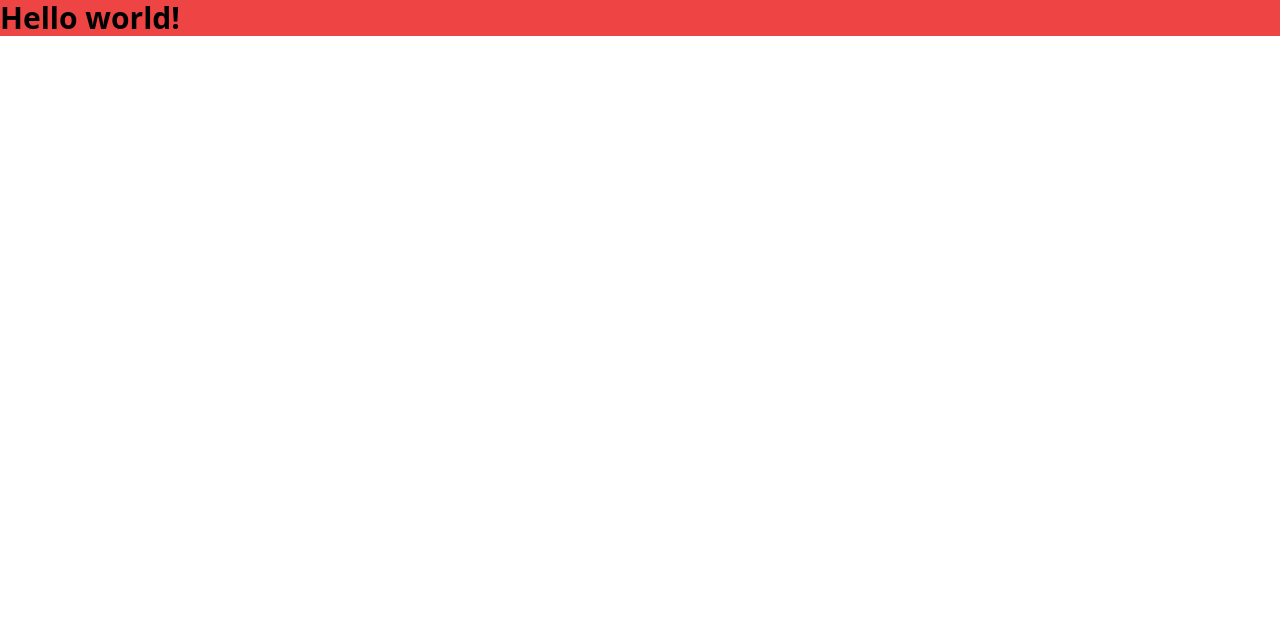
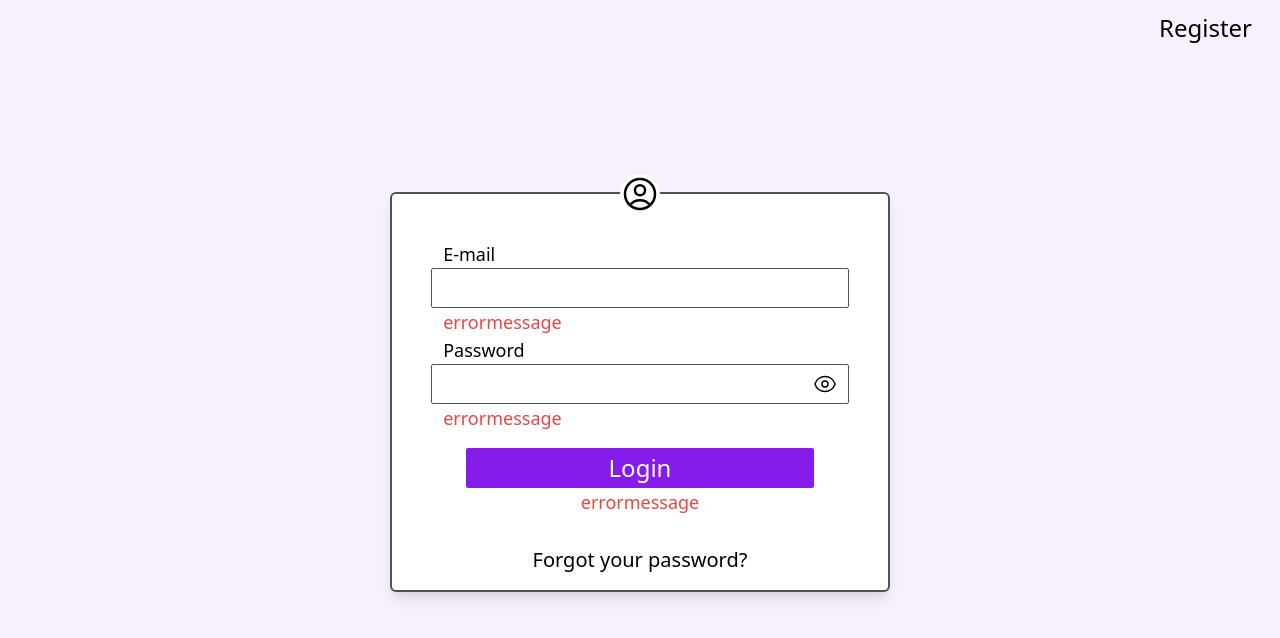
Before and after one commit to ipa21alekssvelvelis/ticket, a React (Create React App) app: page / in a window 1280 px wide. Shown: the top 638 px of the page. Built offline with nearby package versions, Linux system fonts and the light colour scheme.

Commit message:
Made login/register component front-end

```diff
--- a/src/App.js
+++ b/src/App.js
@@ -1,10 +1,10 @@
 
-
+import AccessForms from './components/AccessForms.jsx';
 
 export default function App() {
   return (
-    <h1 className="text-3xl font-bold bg-red-500">
-      Hello world!
-    </h1>
+    <div className="h-screen w-screen flex justify-center align-center items-center bg-[#f7f1fe]">
+      <AccessForms/>
+    </div>
   )
 }
--- /dev/null
+++ b/src/components/AccessForms.jsx
@@ -0,0 +1,83 @@
+import React, { useState } from 'react';
+import PasswordToggle from './PasswordToggle';
+function AccessForms() {
+    const [errors, setErrors] = useState({});
+    const [isLoginForm, setIsLoginForm] = useState(true);
+    const toggleForm = () => {
+        setIsLoginForm(!isLoginForm);
+    };
+
+    const handleSubmitForm = async (e) => {
+        e.preventDefault();
+
+        if (isLoginForm) {
+            console.log('Login form');
+
+        } else {
+            console.log('Register form');
+
+        }
+      };
+
+    return(
+        <div className='flex w-full h-full justify-center items-center overflow-hidden'>
+            <div className={`border-2 border-neutral-600 h-[400px] xl:w-[500px] lg:w-[500px] md:w-[500px] sm:w-[500px] w-[315px] font-light p-4 bg-white rounded-md shadow-lg mb-4 space-x-4 transition-transform absolute transform ${isLoginForm ? 'translate-y-[0%]' : 'translate-y-[200%]'}`}>
+                <div className='relative w-full h-full flex flex-col'>
+                    <div className='rounded-full w-20 h-20 absolute -top-4 left-1/2 transform -translate-x-1/2 -translate-y-1/2'>
+                        <svg xmlns="http://www.w3.org/2000/svg" fill="none" viewBox="0 0 24 24" strokeWidth={1.5} stroke="currentColor" className="w-10 h-10 absolute top-10 left-1/2 transform -translate-x-1/2 -translate-y-1/2 bg-white z-50 rounded-full">
+                            <path strokeLinecap="round" strokeLinejoin="round" d="M17.982 18.725A7.488 7.488 0 0 0 12 15.75a7.488 7.488 0 0 0-5.982 2.975m11.963 0a9 9 0 1 0-11.963 0m11.963 0A8.966 8.966 0 0 1 12 21a8.966 8.966 0 0 1-5.982-2.275M15 9.75a3 3 0 1 1-6 0 3 3 0 0 1 6 0Z" />
+                        </svg>
+                    </div>
+                    <form className='w-full h-full flex flex-col justify-center items-center' onSubmit={(handleSubmitForm)}>
+                        <div className='w-[90%]'>
+                            <label className='ml-3 text-lg' for='email'>E-mail</label>
+                            <input className='focus:outline-none focus:border-2 duration-150 border border-neutral-600 text-lg indent-2 p-1 w-full h-10 rounded-sm' type='email' id='email' name='email'/>
+                            <p className='text-red-500 ml-3 text-lg'>errormessage</p>
+                        </div>
+                        <div className='w-[90%]'>
+                        <label className='ml-3 text-lg' for='password'>Password</label>
+                            <PasswordToggle/>
+                            <p className='text-red-500 ml-3 text-lg'>errormessage</p>
+                        </div>
+                        <input className='mt-4 w-[75%] h-10 bg-[#851cea] text-white text-2xl rounded-sm duration-500 hover:w-[80%] hover:h-[14%] cursor-pointer' type='submit' value='Login' />
+                        <p className='text-red-500 text-lg'>errormessage</p>
+                    </form>
+                    <h1 className='justify-center flex text-xl cursor-pointer'>Forgot your password?</h1>
+                </div>
+            </div>
+            <div className={`border-2 border-neutral-600 h-[500px] xl:w-[500px] lg:w-[500px] md:w-[500px] sm:w-[500px] w-[315px] font-light p-4 bg-white rounded-md shadow-lg mb-4 space-x-4 transition-transform absolute transform ${isLoginForm ? '-translate-y-[200%]' : 'translate-y-[0%]'}`}>
+                <div className='relative w-full h-full flex flex-col'>
+                    <div className='rounded-full w-20 h-20 absolute -top-4 left-1/2 transform -translate-x-1/2 -translate-y-1/2'>
+                        <svg xmlns="http://www.w3.org/2000/svg" fill="none" viewBox="0 0 24 24" strokeWidth={1.5} stroke="currentColor" className="w-10 h-10 absolute top-10 left-1/2 transform -translate-x-1/2 -translate-y-1/2 bg-white z-50 rounded-full">
+                            <path strokeLinecap="round" strokeLinejoin="round" d="M17.982 18.725A7.488 7.488 0 0 0 12 15.75a7.488 7.488 0 0 0-5.982 2.975m11.963 0a9 9 0 1 0-11.963 0m11.963 0A8.966 8.966 0 0 1 12 21a8.966 8.966 0 0 1-5.982-2.275M15 9.75a3 3 0 1 1-6 0 3 3 0 0 1 6 0Z" />
+                        </svg>
+                    </div>
+                    <form className='w-full h-full flex flex-col justify-center items-center' onSubmit={(handleSubmitForm)}>
+                        <div className='w-[90%]'>
+                            <label className='ml-3 text-lg' for='email'>E-mail</label>
+                            <input className='focus:outline-none focus:border-2 duration-150 border border-neutral-600 text-lg indent-2 p-1 w-full h-10 rounded-sm' type='email' id='email' name='email'/>
+                            <p className='text-red-500 ml-3 text-lg'>errormessage</p>
+                        </div>
+                        <div className='w-[90%]'>
+                        <label className='ml-3 text-lg' for='password'>Password</label>
+                            <PasswordToggle/>
+                            <p className='text-red-500 ml-3 text-lg'>errormessage</p>
+                        </div>
+                        <div className='w-[90%]'>
+                        <label className='ml-3 text-lg' for='password'>Confirm pass</label>
+                            <PasswordToggle/>
+                            <p className='text-red-500 ml-3 text-lg'>errormessage</p>
+                        </div>
+                        <input className='mt-4 w-[75%] h-10 bg-[#ee4de1] text-white text-2xl rounded-sm duration-500 hover:w-[80%] hover:h-[14%] cursor-pointer' type='submit' value='Register' />
+                        <p className='text-red-500 text-lg'>errormessage</p>
+                    </form>
+                    <h1 className='justify-center flex text-xl cursor-pointer'>Or continue with</h1>
+                </div>
+            </div>
+        <p className='absolute top-2 right-2 mr-4 text-2xl hover:bg-[#DED8E5] duration-500 transition-bg cursor-pointer p-1 rounded-md' onClick={toggleForm}>{isLoginForm ? 'Register' : 'Login'}</p>
+        </div>
+
+    );
+}
+
+export default AccessForms;
--- a/src/components/Login.jsx
+++ /dev/null
@@ -1,12 +0,0 @@
-import React, { useState } from 'react';
-import { setWithExpiry } from '../utils/localStorageUtils';
-
-function Login() {
-    return(
-        <div className='relative'>
-
-        </div>
-    );
-}
-
-export default Login;
--- a/src/components/PasswordToggle.jsx
+++ b/src/components/PasswordToggle.jsx
@@ -1,6 +1,6 @@
 import React, { useState } from 'react';
 
-const PasswordToggle = ({ value, onChange }) => {
+const PasswordToggle = ({ value, id, onChange }) => {
   const [isPasswordRevealed, setIsPasswordRevealed] = useState(false);
 
   const handlePasswordReveal = () => {
@@ -13,7 +13,9 @@ const PasswordToggle = ({ value, onChange }) => {
         type={isPasswordRevealed ? 'text' : 'password'}
         value={value}
         onChange={onChange}
-        className='indent-2 text-lg rounded-sm border-b-2 w-full'
+        id={id}
+        name={id}
+        className='focus:outline-none focus:border-2 duration-150 border border-neutral-600 indent-2 h-10 text-lg rounded-sm w-full'
       />
       <div className={`absolute top-0 inset-y-0 right-0 flex items-center pr-3 cursor-pointer`} onClick={handlePasswordReveal}>
         {!isPasswordRevealed ? (
--- a/src/utils/localStorageUtils.jsx
+++ /dev/null
@@ -1,29 +0,0 @@
-export const setWithExpiry = (key, value, expirationMinutes) => {
-    const now = new Date();
-    const item = {
-        value: value,
-        expiry: now.getTime() + expirationMinutes * 60 * 1000,
-    };
-    localStorage.setItem(key, JSON.stringify(item));
-};
-
-export const getWithExpiry = (key) => {
-    const itemStr = localStorage.getItem(key);
-    if (!itemStr) {
-        return null;
-    }
-
-    const item = JSON.parse(itemStr);
-    const now = new Date();
-
-    if (now.getTime() > item.expiry) {
-        localStorage.removeItem(key);
-        return null;
-    }
-
-    return item.value;
-};
-
-export const clearLocalStorageItem = (key) => {
-    localStorage.removeItem(key);
-};
```
